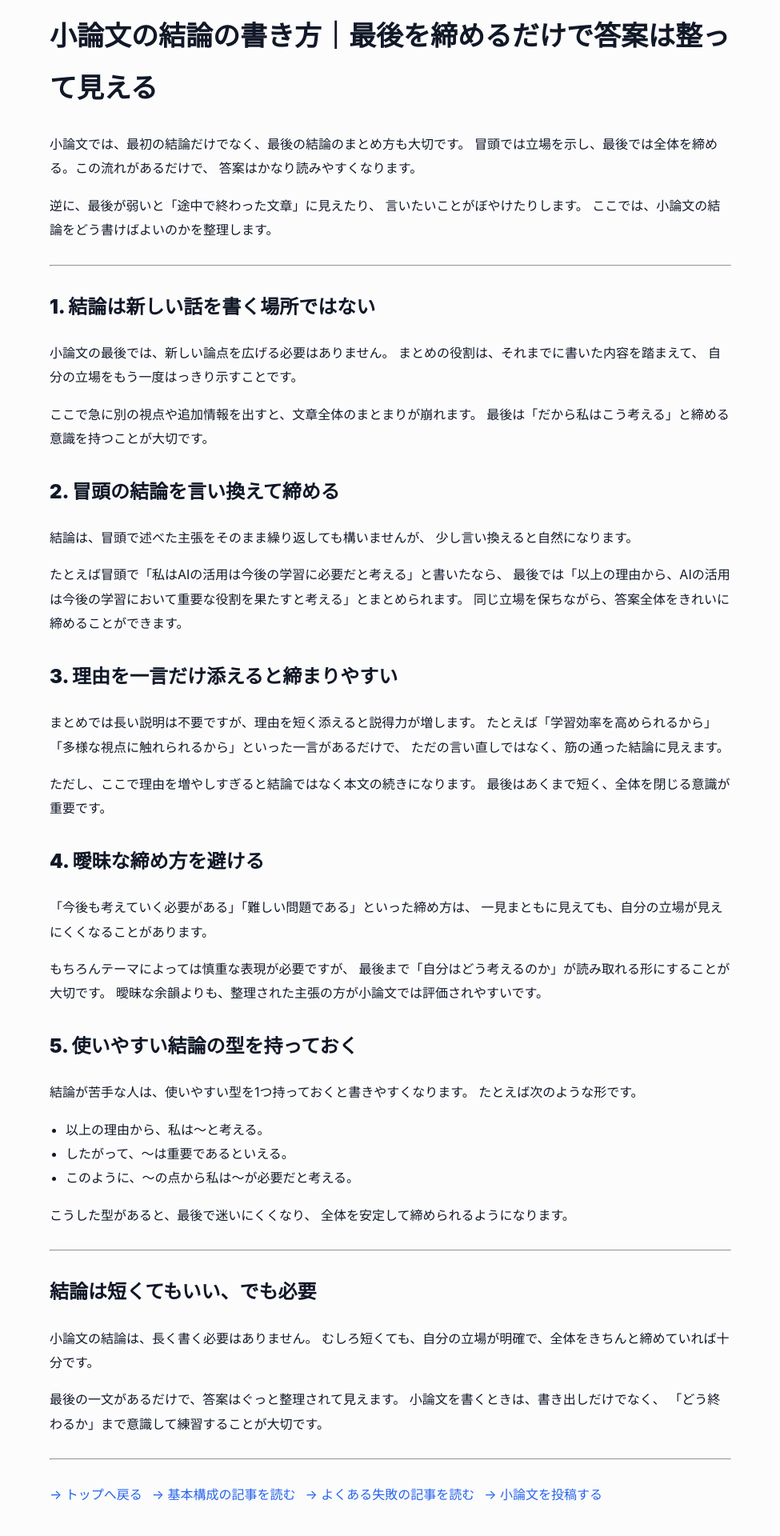
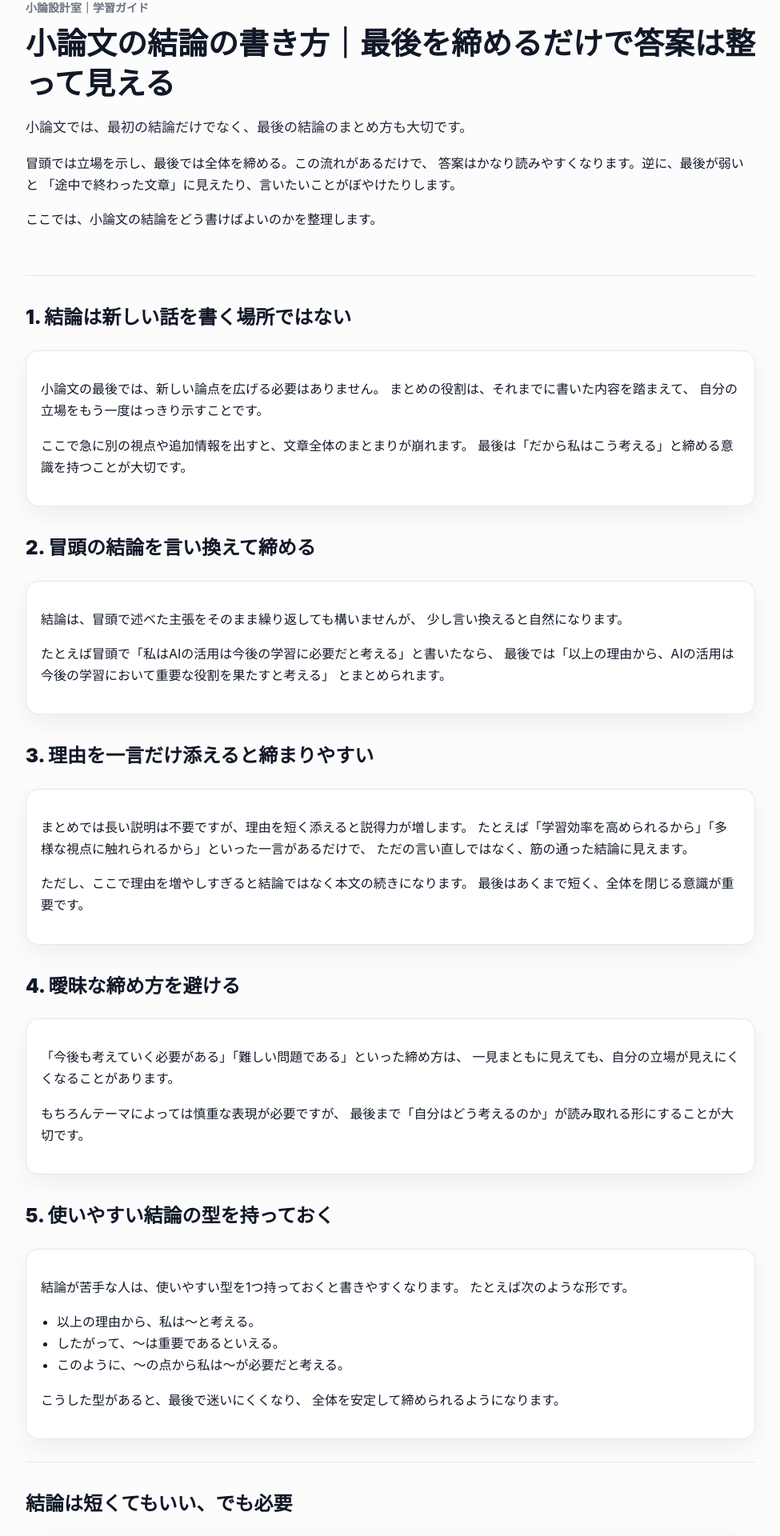
Before and after one commit to roromukuro-afk/shoron-rewarded-web, a Next.js app: page /guide/how-to-write-conclusion in a window 1280 px wide. Shown: the part 151-2071 px from the top of the page at 80% size, without its empty margins (152-1127 px from the left). Built offline with nearby package versions, Linux system fonts and the light colour scheme.

Commit message:
add related guides to remaining articles

```diff
--- a/app/guide/how-to-write-conclusion/page.tsx
+++ b/app/guide/how-to-write-conclusion/page.tsx
@@ -1,89 +1,93 @@
 import Link from "next/link";
+import RelatedGuides from "../../components/RelatedGuides";
 
 export default function HowToWriteConclusionGuidePage() {
   return (
-    <main style={{ maxWidth: 900, margin: "0 auto", padding: 24, lineHeight: 1.9 }}>
-      <p style={{ fontSize: 14, opacity: 0.75, fontWeight: 700 }}>
-        小論設計室｜学習ガイド
-      </p>
-
-      <h1 style={{ fontSize: 34, fontWeight: 900, marginTop: 8 }}>
-        小論文の結論の書き方｜最後を締めるだけで答案は整って見える
-      </h1>
-
-      <p style={{ marginTop: 16 }}>
+    <main>
+      <div className="container">
+        <section style={{ padding: "40px 0 12px" }}>
+          <div className="page-eyebrow">小論設計室｜学習ガイド</div>
+          <h1 className="page-title">小論文の結論の書き方｜最後を締めるだけで答案は整って見える</h1>
+          <p className="page-lead">
             小論文では、最初の結論だけでなく、最後の結論のまとめ方も大切です。
-        冒頭では立場を示し、最後では全体を締める。この流れがあるだけで、
-        答案はかなり読みやすくなります。
           </p>
 
           <p style={{ marginTop: 12 }}>
-        逆に、最後が弱いと「途中で終わった文章」に見えたり、
-        言いたいことがぼやけたりします。
+            冒頭では立場を示し、最後では全体を締める。この流れがあるだけで、
+            答案はかなり読みやすくなります。逆に、最後が弱いと
+            「途中で終わった文章」に見えたり、言いたいことがぼやけたりします。
+          </p>
+
+          <p style={{ marginTop: 12 }}>
             ここでは、小論文の結論をどう書けばよいのかを整理します。
           </p>
+        </section>
 
-      <hr style={{ margin: "28px 0" }} />
+        <hr className="divider" />
 
-      <section>
+        <section className="section">
           <h2 style={{ fontSize: 24, fontWeight: 900 }}>1. 結論は新しい話を書く場所ではない</h2>
-        <p style={{ marginTop: 12 }}>
+          <div className="card" style={{ marginTop: 16 }}>
+            <p>
               小論文の最後では、新しい論点を広げる必要はありません。
               まとめの役割は、それまでに書いた内容を踏まえて、
               自分の立場をもう一度はっきり示すことです。
             </p>
-
             <p style={{ marginTop: 12 }}>
               ここで急に別の視点や追加情報を出すと、文章全体のまとまりが崩れます。
               最後は「だから私はこう考える」と締める意識を持つことが大切です。
             </p>
+          </div>
         </section>
 
-      <section style={{ marginTop: 28 }}>
+        <section className="section">
           <h2 style={{ fontSize: 24, fontWeight: 900 }}>2. 冒頭の結論を言い換えて締める</h2>
-        <p style={{ marginTop: 12 }}>
+          <div className="card" style={{ marginTop: 16 }}>
+            <p>
               結論は、冒頭で述べた主張をそのまま繰り返しても構いませんが、
               少し言い換えると自然になります。
             </p>
-
             <p style={{ marginTop: 12 }}>
               たとえば冒頭で「私はAIの活用は今後の学習に必要だと考える」と書いたなら、
-          最後では「以上の理由から、AIの活用は今後の学習において重要な役割を果たすと考える」とまとめられます。
-          同じ立場を保ちながら、答案全体をきれいに締めることができます。
+              最後では「以上の理由から、AIの活用は今後の学習において重要な役割を果たすと考える」
+              とまとめられます。
             </p>
+          </div>
         </section>
 
-      <section style={{ marginTop: 28 }}>
+        <section className="section">
           <h2 style={{ fontSize: 24, fontWeight: 900 }}>3. 理由を一言だけ添えると締まりやすい</h2>
-        <p style={{ marginTop: 12 }}>
+          <div className="card" style={{ marginTop: 16 }}>
+            <p>
               まとめでは長い説明は不要ですが、理由を短く添えると説得力が増します。
               たとえば「学習効率を高められるから」「多様な視点に触れられるから」といった一言があるだけで、
               ただの言い直しではなく、筋の通った結論に見えます。
             </p>
-
             <p style={{ marginTop: 12 }}>
               ただし、ここで理由を増やしすぎると結論ではなく本文の続きになります。
               最後はあくまで短く、全体を閉じる意識が重要です。
             </p>
+          </div>
         </section>
 
-      <section style={{ marginTop: 28 }}>
+        <section className="section">
           <h2 style={{ fontSize: 24, fontWeight: 900 }}>4. 曖昧な締め方を避ける</h2>
-        <p style={{ marginTop: 12 }}>
+          <div className="card" style={{ marginTop: 16 }}>
+            <p>
               「今後も考えていく必要がある」「難しい問題である」といった締め方は、
               一見まともに見えても、自分の立場が見えにくくなることがあります。
             </p>
-
             <p style={{ marginTop: 12 }}>
               もちろんテーマによっては慎重な表現が必要ですが、
               最後まで「自分はどう考えるのか」が読み取れる形にすることが大切です。
-          曖昧な余韻よりも、整理された主張の方が小論文では評価されやすいです。
             </p>
+          </div>
         </section>
 
-      <section style={{ marginTop: 28 }}>
+        <section className="section">
           <h2 style={{ fontSize: 24, fontWeight: 900 }}>5. 使いやすい結論の型を持っておく</h2>
-        <p style={{ marginTop: 12 }}>
+          <div className="card" style={{ marginTop: 16 }}>
+            <p>
               結論が苦手な人は、使いやすい型を1つ持っておくと書きやすくなります。
               たとえば次のような形です。
             </p>
@@ -98,31 +102,42 @@ export default function HowToWriteConclusionGuidePage() {
               こうした型があると、最後で迷いにくくなり、
               全体を安定して締められるようになります。
             </p>
+          </div>
         </section>
 
-      <hr style={{ margin: "28px 0" }} />
+        <hr className="divider" />
 
-      <section>
+        <section className="section">
           <h2 style={{ fontSize: 24, fontWeight: 900 }}>結論は短くてもいい、でも必要</h2>
-        <p style={{ marginTop: 12 }}>
+          <div className="card" style={{ marginTop: 16 }}>
+            <p>
               小論文の結論は、長く書く必要はありません。
               むしろ短くても、自分の立場が明確で、全体をきちんと締めていれば十分です。
             </p>
-
             <p style={{ marginTop: 12 }}>
               最後の一文があるだけで、答案はぐっと整理されて見えます。
-          小論文を書くときは、書き出しだけでなく、
-          「どう終わるか」まで意識して練習することが大切です。
+              小論文を書くときは、書き出しだけでなく、「どう終わるか」まで意識して練習することが大切です。
             </p>
+          </div>
         </section>
 
-      <hr style={{ margin: "28px 0" }} />
+        <hr className="divider" />
 
-      <div style={{ display: "flex", gap: 12, flexWrap: "wrap" }}>
-        <Link href="/">→ トップへ戻る</Link>
-        <Link href="/guide/essay-structure">→ 基本構成の記事を読む</Link>
-        <Link href="/guide/common-mistakes">→ よくある失敗の記事を読む</Link>
-        <Link href="/submit">→ 小論文を投稿する</Link>
+        <RelatedGuides currentHref="/guide/how-to-write-conclusion" />
+
+        <hr className="divider" />
+
+        <div className="button-row">
+          <Link href="/" className="button-secondary">
+            トップへ戻る
+          </Link>
+          <Link href="/guide" className="button-secondary">
+            学習ガイド一覧へ
+          </Link>
+          <Link href="/submit" className="button-primary">
+            小論文を投稿する
+          </Link>
+        </div>
       </div>
     </main>
   );
```
Also changed, not shown: app/guide/common-mistakes/page.tsx (+54 -38 lines), app/guide/essay-structure/page.tsx (+56 -44 lines), app/guide/how-to-write-200-400/page.tsx (+6 -3 lines). Lines whose indentation alone changed are shown as unchanged.
